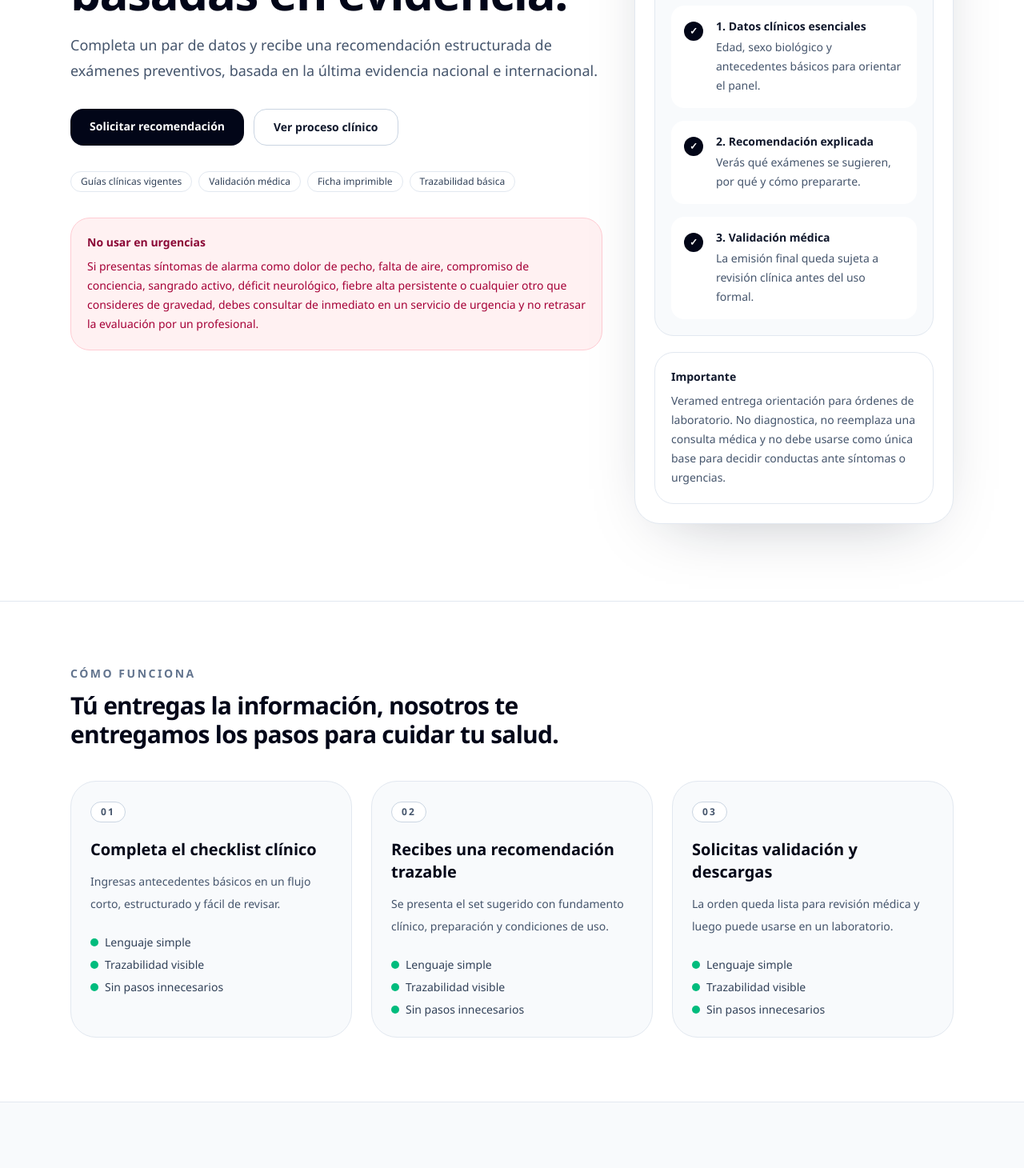
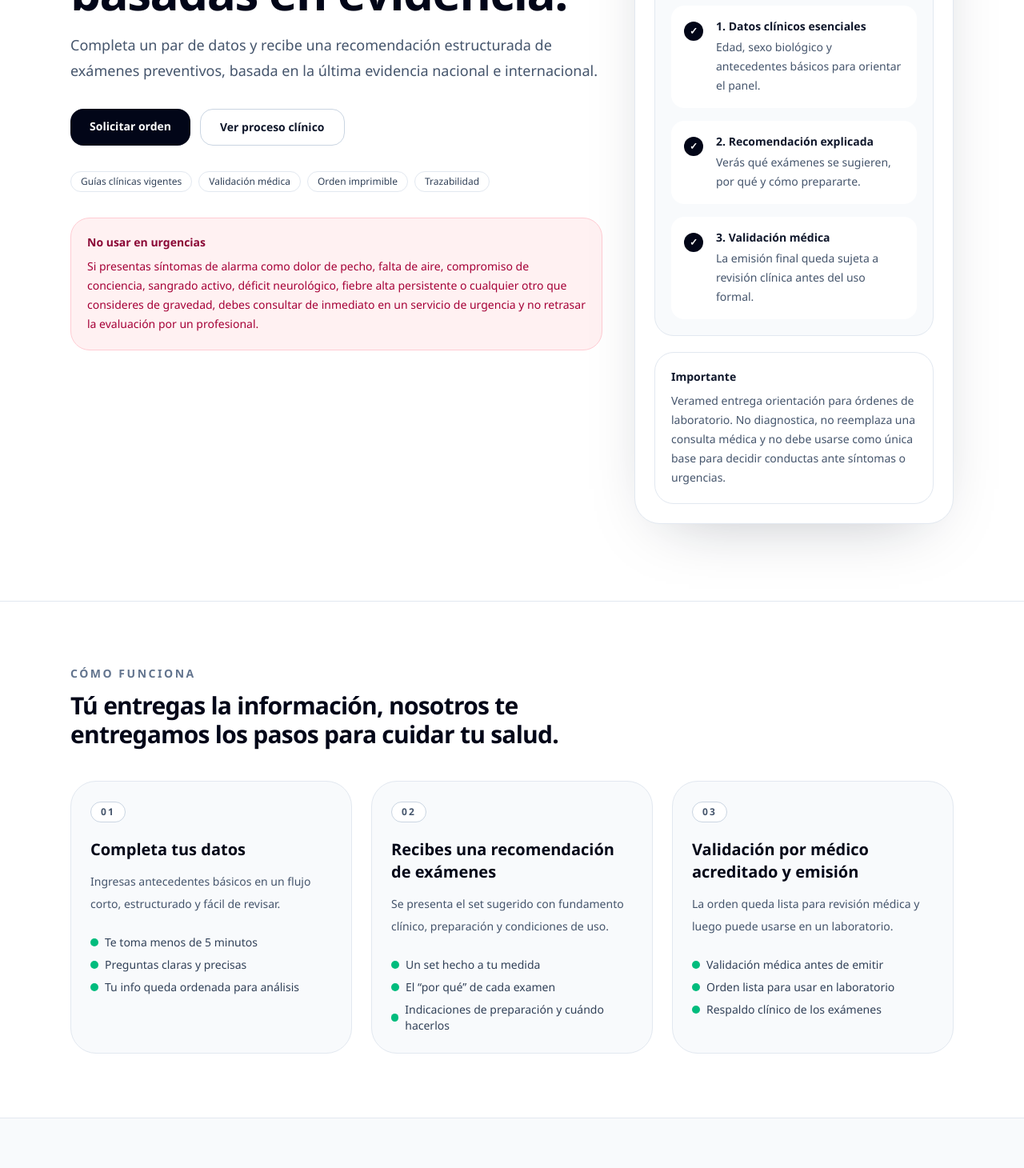
Before and after one commit to donvictors/veramed-web, a Next.js app: page / in a window 1280 px wide. Shown: the part 360-1820 px from the top of the page at 80% size. Built offline with nearby package versions, Linux system fonts and the light colour scheme; no server answers.

Commit message:
Actualizar textos del landing

```diff
--- a/components/Hero.tsx
+++ b/components/Hero.tsx
@@ -3,8 +3,8 @@ import Link from "next/link";
 const trustChips = [
   "Guías clínicas vigentes",
   "Validación médica",
-  "Ficha imprimible",
-  "Trazabilidad básica",
+  "Orden imprimible",
+  "Trazabilidad",
 ];
 
 export default function Hero() {
@@ -28,10 +28,10 @@ export default function Hero() {
 
           <div className="mt-8 flex flex-col gap-3 sm:flex-row">
             <Link
-              href="/chequeo"
+              href="#servicios"
               className="rounded-2xl bg-slate-950 px-6 py-3 text-center text-sm font-semibold text-white transition hover:bg-slate-800"
             >
-              Solicitar recomendación
+              Solicitar orden
             </Link>
             <Link
               href="#como-funciona"
--- a/components/HowItWorks.tsx
+++ b/components/HowItWorks.tsx
@@ -1,21 +1,36 @@
 const steps = [
   {
     number: "01",
-    title: "Completa el checklist clínico",
+    title: "Completa tus datos",
     description:
       "Ingresas antecedentes básicos en un flujo corto, estructurado y fácil de revisar.",
+    bullets: [
+      "Te toma menos de 5 minutos",
+      "Preguntas claras y precisas",
+      "Tu info queda ordenada para análisis",
+    ],
   },
   {
     number: "02",
-    title: "Recibes una recomendación trazable",
+    title: "Recibes una recomendación de exámenes",
     description:
       "Se presenta el set sugerido con fundamento clínico, preparación y condiciones de uso.",
+    bullets: [
+      "Un set hecho a tu medida",
+      "El “por qué” de cada examen",
+      "Indicaciones de preparación y cuándo hacerlos",
+    ],
   },
   {
     number: "03",
-    title: "Solicitas validación y descargas",
+    title: "Validación por médico acreditado y emisión",
     description:
       "La orden queda lista para revisión médica y luego puede usarse en un laboratorio.",
+    bullets: [
+      "Validación médica antes de emitir",
+      "Orden lista para usar en laboratorio",
+      "Respaldo clínico de los exámenes",
+    ],
   },
 ];
 
@@ -44,9 +59,9 @@ export default function HowItWorks() {
               <h3 className="mt-5 text-xl font-semibold text-slate-950">{step.title}</h3>
               <p className="mt-3 text-sm leading-7 text-slate-600">{step.description}</p>
               <div className="mt-6 space-y-2 text-sm text-slate-700">
-                <ChecklistLine text="Lenguaje simple" />
-                <ChecklistLine text="Trazabilidad visible" />
-                <ChecklistLine text="Sin pasos innecesarios" />
+                {step.bullets.map((bullet) => (
+                  <ChecklistLine key={bullet} text={bullet} />
+                ))}
               </div>
             </article>
           ))}
```
